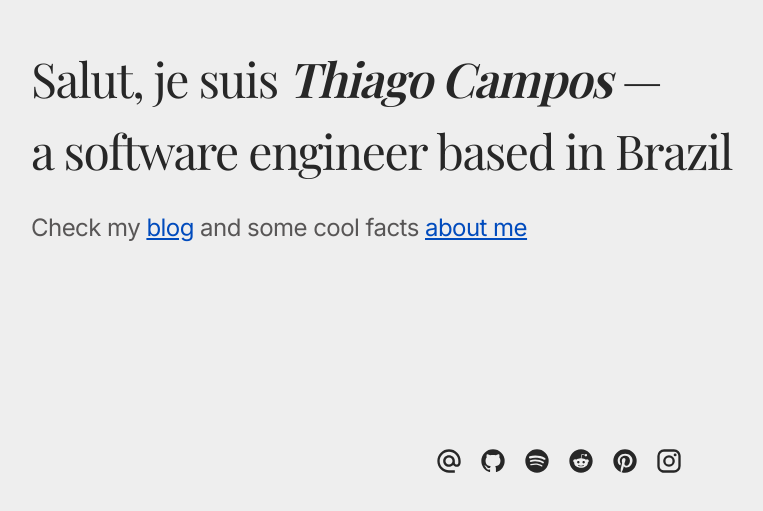
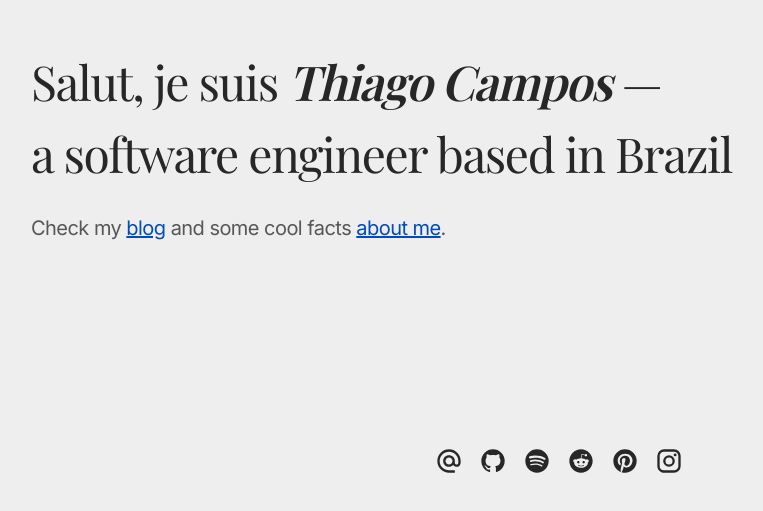
Before and after one commit to thigcampos/thiagocampos, a Next.js app: page / in a window 1280 px wide. Shown: the part 231-742 px from the top of the page, without its empty margins (81-844 px from the left). Built offline with nearby package versions, Linux system fonts and the light colour scheme; a web font is replaced by a local one.

Commit message:
refactor: remove unused classes and links

```diff
--- a/src/app/about/page.tsx
+++ b/src/app/about/page.tsx
@@ -8,7 +8,6 @@ export default function Home() {
           <section className={styles.header}>
             <NavButton path="/" hasIcon>Home</NavButton>
             <NavButton path="/blog">Blog</NavButton>
-            <NavButton path="/projects">Projects</NavButton>
           </section>
           <section>
             <div className={styles.content}>
--- a/src/app/blog/[slug]/page.tsx
+++ b/src/app/blog/[slug]/page.tsx
@@ -25,8 +25,8 @@ const PostLayout = ({ params }: { params: { slug: string } }) => {
           <NavButton path="/">Home</NavButton>
           <NavButton path="/about">About Me</NavButton>
         </section>
-        <article className="mx-auto max-w-xl py-8">
-          <div className="mb-8 text-center">
+        <article>
+          <div>
             <h1 className={styles.title}>{post.title}</h1>
             <time dateTime={post.date} className={styles.date}>
               {format(parseISO(post.date), 'LLLL d, yyyy')}
--- a/src/app/blog/page.tsx
+++ b/src/app/blog/page.tsx
@@ -2,7 +2,6 @@ import styles from "./blog.module.css";
 import { compareDesc } from 'date-fns'
 import { allPosts } from 'contentlayer/generated'
 import { Footer, NavButton, PostCard } from "@/components";
-
 
 export default function Blog() {
   const posts = allPosts.sort((a, b) => compareDesc(new Date(a.date), new Date(b.date)))
@@ -12,7 +11,6 @@ export default function Blog() {
       <div>
         <section className={styles.header}>
             <NavButton path="/" hasIcon>Home</NavButton>
-            <NavButton path="/projects">Projects</NavButton>
             <NavButton path="/about">About Me</NavButton>
           </section>
         <section>
--- a/src/app/home.module.css
+++ b/src/app/home.module.css
@@ -21,7 +21,7 @@
     font-weight: var(--font-weight-title);
   }
   .subtitle {
-    font-size: var(--font-size-24);
+    font-size: var(--font-size-20);
     color: var(--label-primary-disabled);
   }
 
--- a/src/app/page.tsx
+++ b/src/app/page.tsx
@@ -13,7 +13,7 @@ export default function Home() {
         <div className={styles.headline}>
           <h1 className={styles.title}>Salut, je suis <span>Thiago Campos</span> — <br/>
           a software engineer based in Brazil</h1>
-          <p className={styles.subtitle}>Check my <a href='/blog'>blog</a> and some cool facts <a href='/about'>about me</a></p>
+          <p className={styles.subtitle}>Check my <a href='/blog'>blog</a> and some cool facts <a href='/about'>about me</a>.</p>
         </div>
       </section>
       <Footer />
```
